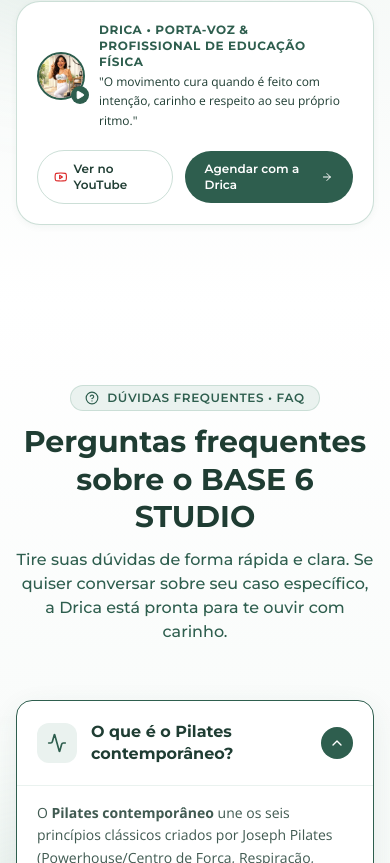
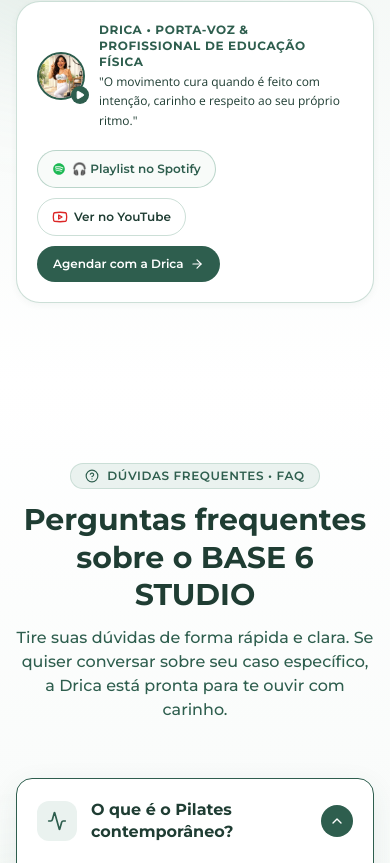
Before and after one commit to basesixstudio/website-base-6-studio-6p56bdg50, a React (Vite) app: page / in a window 390 px wide. Shown: the part 10241-11104 px from the top of the page. Built offline with nearby package versions, Linux system fonts and the light colour scheme; what pocketbase would draw is missing.

Commit message:
Adiciona link e ícones do perfil/playlists do Spotify no rodapé e na seção Dicas da Drica

```diff
--- a/src/components/DricasVideoSection.tsx
+++ b/src/components/DricasVideoSection.tsx
@@ -1,6 +1,6 @@
 import React from 'react'
 import { Sparkles, Play, Youtube, ArrowRight } from 'lucide-react'
-import { getWhatsAppLink } from '@/components/StudioLogo'
+import { getWhatsAppLink, SPOTIFY_PLAYLIST_URL } from '@/components/StudioLogo'
 import dricaInsightFoto from '@/assets/dricainsight-a719e.png'
 
 export const DricasVideoSection: React.FC = () => {
@@ -79,12 +79,33 @@ export const DricasVideoSection: React.FC = () => {
               </div>
             </div>
 
-            <div className="flex items-center gap-3 w-full sm:w-auto shrink-0 justify-end">
+            <div className="flex flex-wrap items-center gap-2.5 sm:gap-3 w-full sm:w-auto shrink-0 justify-start sm:justify-end">
+              <a
+                href={SPOTIFY_PLAYLIST_URL}
+                target="_blank"
+                rel="noopener noreferrer"
+                className="inline-flex items-center gap-1.5 px-3.5 sm:px-4 py-2.5 rounded-full border border-[#7FAF9C]/50 bg-[#F4F8F6]/60 text-xs font-heading font-semibold text-[#2E5E4E] hover:text-[#1F3D33] hover:bg-[#EAF2EF] hover:border-[#7FAF9C] transition-colors shadow-2xs"
+                aria-label="Ouvir as playlists do BASE 6 STUDIO no Spotify"
+                title="Playlists oficiais do estúdio"
+              >
+                <span className="text-[#1DB954] inline-flex items-center">
+                  <svg
+                    viewBox="0 0 24 24"
+                    fill="currentColor"
+                    className="w-3.5 h-3.5 fill-current"
+                    aria-hidden="true"
+                  >
+                    <path d="M12 2C6.477 2 2 6.477 2 12c0 5.522 4.477 10 10 10s10-4.478 10-10c0-5.523-4.477-10-10-10zm4.586 14.424a.627.627 0 0 1-.861.208c-2.358-1.441-5.326-1.767-8.823-.968a.627.627 0 1 1-.278-1.223c3.824-.874 7.104-.504 9.754 1.122a.627.627 0 0 1 .208.861zm1.225-2.724a.784.784 0 0 1-1.079.258c-2.7-1.66-6.816-2.138-10.01-1.168a.784.784 0 1 1-.453-1.5c3.649-1.107 8.193-.574 11.284 1.331a.785.785 0 0 1 .258 1.079zm.106-2.835C14.68 8.94 9.35 8.763 6.257 9.702a.94.94 0 0 1-.55-1.796c3.553-1.078 9.444-.874 13.208 1.361a.941.941 0 0 1-.998 1.604z" />
+                  </svg>
+                </span>
+                <span>🎧 Playlist no Spotify</span>
+              </a>
+
               <a
                 href="https://youtu.be/fAXWaW8qzto"
                 target="_blank"
                 rel="noopener noreferrer"
-                className="inline-flex items-center gap-1.5 px-4 py-2.5 rounded-full border border-[#7FAF9C]/40 text-xs font-heading font-semibold text-[#1F3D33] hover:text-[#2E5E4E] hover:bg-[#F4F8F6] transition-colors"
+                className="inline-flex items-center gap-1.5 px-3.5 sm:px-4 py-2.5 rounded-full border border-[#7FAF9C]/40 text-xs font-heading font-semibold text-[#1F3D33] hover:text-[#2E5E4E] hover:bg-[#F4F8F6] transition-colors"
                 aria-label="Abrir vídeo no YouTube"
               >
                 <Youtube className="w-4 h-4 text-red-600" />
@@ -95,7 +116,7 @@ export const DricasVideoSection: React.FC = () => {
                 href={whatsappUrl}
                 target="_blank"
                 rel="noopener noreferrer"
-                className="inline-flex items-center gap-1.5 bg-[#2E5E4E] hover:bg-[#1F3D33] text-white px-5 py-2.5 rounded-full text-xs font-heading font-semibold shadow-xs hover:shadow-md transition-all hover:scale-[1.02] active:scale-95"
+                className="inline-flex items-center gap-1.5 bg-[#2E5E4E] hover:bg-[#1F3D33] text-white px-4 sm:px-5 py-2.5 rounded-full text-xs font-heading font-semibold shadow-xs hover:shadow-md transition-all hover:scale-[1.02] active:scale-95"
               >
                 <span>Agendar com a Drica</span>
                 <ArrowRight className="w-3.5 h-3.5" />
--- a/src/components/Footer.tsx
+++ b/src/components/Footer.tsx
@@ -5,6 +5,7 @@ import {
   GOOGLE_REVIEW_URL,
   INSTAGRAM_URL,
   INSTAGRAM_HANDLE,
+  SPOTIFY_PLAYLIST_URL,
   YOUTUBE_VIDEO_URL,
   WHATSAPP_DISPLAY,
   EMAIL_DISPLAY,
@@ -77,6 +78,24 @@ export const Footer: React.FC = () => {
                     <rect width="20" height="20" x="2" y="2" rx="5" ry="5" />
                     <path d="M16 11.37A4 4 0 1 1 12.63 8 4 4 0 0 1 16 11.37z" />
                     <line x1="17.5" x2="17.51" y1="6.5" y2="6.5" />
+                  </svg>
+                </a>
+
+                <a
+                  href={SPOTIFY_PLAYLIST_URL}
+                  target="_blank"
+                  rel="noopener noreferrer"
+                  aria-label="Spotify do BASE 6 STUDIO (Playlists do estúdio)"
+                  title="Playlists no Spotify"
+                  className="w-9 h-9 rounded-full bg-[#2E5E4E] border border-[#7FAF9C]/40 text-[#7FAF9C] hover:text-white hover:bg-[#7FAF9C]/25 hover:border-[#7FAF9C] flex items-center justify-center transition-all duration-200"
+                >
+                  <svg
+                    viewBox="0 0 24 24"
+                    fill="currentColor"
+                    className="w-4 h-4"
+                    aria-hidden="true"
+                  >
+                    <path d="M12 2C6.477 2 2 6.477 2 12c0 5.522 4.477 10 10 10s10-4.478 10-10c0-5.523-4.477-10-10-10zm4.586 14.424a.627.627 0 0 1-.861.208c-2.358-1.441-5.326-1.767-8.823-.968a.627.627 0 1 1-.278-1.223c3.824-.874 7.104-.504 9.754 1.122a.627.627 0 0 1 .208.861zm1.225-2.724a.784.784 0 0 1-1.079.258c-2.7-1.66-6.816-2.138-10.01-1.168a.784.784 0 1 1-.453-1.5c3.649-1.107 8.193-.574 11.284 1.331a.785.785 0 0 1 .258 1.079zm.106-2.835C14.68 8.94 9.35 8.763 6.257 9.702a.94.94 0 0 1-.55-1.796c3.553-1.078 9.444-.874 13.208 1.361a.941.941 0 0 1-.998 1.604z" />
                   </svg>
                 </a>
 
@@ -251,6 +270,31 @@ export const Footer: React.FC = () => {
                 </div>
               </div>
 
+              {/* Spotify Playlists */}
+              <div className="flex items-center gap-3 pt-0.5">
+                <div className="w-5 h-5 flex items-center justify-center shrink-0">
+                  <svg
+                    viewBox="0 0 24 24"
+                    fill="currentColor"
+                    className="w-4 h-4 text-[#7FAF9C]"
+                    aria-hidden="true"
+                  >
+                    <path d="M12 2C6.477 2 2 6.477 2 12c0 5.522 4.477 10 10 10s10-4.478 10-10c0-5.523-4.477-10-10-10zm4.586 14.424a.627.627 0 0 1-.861.208c-2.358-1.441-5.326-1.767-8.823-.968a.627.627 0 1 1-.278-1.223c3.824-.874 7.104-.504 9.754 1.122a.627.627 0 0 1 .208.861zm1.225-2.724a.784.784 0 0 1-1.079.258c-2.7-1.66-6.816-2.138-10.01-1.168a.784.784 0 1 1-.453-1.5c3.649-1.107 8.193-.574 11.284 1.331a.785.785 0 0 1 .258 1.079zm.106-2.835C14.68 8.94 9.35 8.763 6.257 9.702a.94.94 0 0 1-.55-1.796c3.553-1.078 9.444-.874 13.208 1.361a.941.941 0 0 1-.998 1.604z" />
+                  </svg>
+                </div>
+                <div className="text-xs sm:text-sm leading-snug">
+                  <span className="text-white/80 font-light">Spotify:&nbsp;</span>
+                  <a
+                    href={SPOTIFY_PLAYLIST_URL}
+                    target="_blank"
+                    rel="noopener noreferrer"
+                    className="hover:text-[#7FAF9C] underline-offset-2 hover:underline transition-colors font-medium text-[#7FAF9C]"
+                  >
+                    Playlists do estúdio
+                  </a>
+                </div>
+              </div>
+
               {/* Google Reviews */}
               <div className="flex items-center gap-3 pt-0.5">
                 <div className="w-5 h-5 flex items-center justify-center shrink-0">
--- a/src/components/StudioLogo.tsx
+++ b/src/components/StudioLogo.tsx
@@ -4,6 +4,8 @@ import logoOficial from '@/assets/logo-base-6-studio-verde-0c93f.png'
 export const GOOGLE_REVIEW_URL = 'https://g.page/r/CfZGmm7KDJXfEBM/review'
 export const INSTAGRAM_URL = 'https://www.instagram.com/base6studio/'
 export const INSTAGRAM_HANDLE = '@base6studio'
+export const SPOTIFY_PLAYLIST_URL =
+  'https://open.spotify.com/user/31l4ny3an7j5et6whgq75zcfsfne?si=hZrt_VWcSRukPcFhlEK4_Q'
 export const YOUTUBE_VIDEO_URL = 'https://youtu.be/fAXWaW8qzto'
 export const WHATSAPP_URL = 'https://wa.me/5521994448482'
 export const WHATSAPP_DISPLAY = '(21) 99444-8482'
--- a/src/lib/pocketbase/schema.json
+++ b/src/lib/pocketbase/schema.json
@@ -1,5 +1,5 @@
 {
-  "generatedAt": "2026-10-23T05:21:49.347Z",
+  "generatedAt": "2026-10-25T02:38:41.557Z",
   "collections": [
     {
       "name": "users",
```
Also changed, not shown: .skip.config.json.
